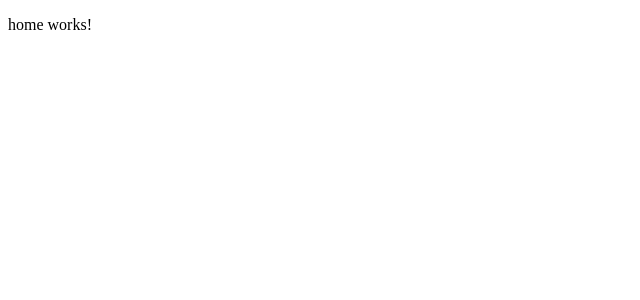
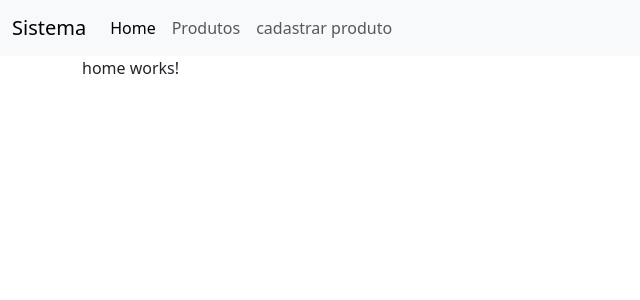
Before and after one commit to Danilosrr/JPs-minsait, an Angular app in the folder JPs_frontend/: page / in a window 1280 px wide. Shown: the top 300 px of the page, without its empty margins (0-640 px from the left). Built offline with nearby package versions, Linux system fonts and the light colour scheme.

Commit message:
header component updated

```diff
--- a/JPs_frontend/angular.json
+++ b/JPs_frontend/angular.json
@@ -25,9 +25,13 @@
               "src/assets"
             ],
             "styles": [
-              "src/styles.css"
+              "src/styles.css",
+              "node_modules/bootstrap/dist/css/bootstrap.min.css"
             ],
-            "scripts": []
+            "scripts": [
+              "node_modules/@popperjs/core/dist/umd/popper.min.js",
+              "node_modules/bootstrap/dist/js/bootstrap.min.js"
+            ]
           },
           "configurations": {
             "production": {
--- a/JPs_frontend/package.json
+++ b/JPs_frontend/package.json
@@ -18,6 +18,8 @@
     "@angular/platform-browser": "^16.2.0",
     "@angular/platform-browser-dynamic": "^16.2.0",
     "@angular/router": "^16.2.0",
+    "@popperjs/core": "^2.11.8",
+    "bootstrap": "^5.3.2",
     "rxjs": "~7.8.0",
     "tslib": "^2.3.0",
     "zone.js": "~0.13.0"
--- a/JPs_frontend/src/app/app.component.html
+++ b/JPs_frontend/src/app/app.component.html
@@ -1 +1,8 @@
-<router-outlet></router-outlet>
+<app-header></app-header>
+<div class="container">
+  <div class="row">
+    <div class="col">
+      <router-outlet></router-outlet>
+    </div>
+  </div>
+</div>
--- a/JPs_frontend/src/app/components/header/header.component.html
+++ b/JPs_frontend/src/app/components/header/header.component.html
@@ -1 +1,47 @@
-<p>header works!</p>
+<nav class="navbar navbar-expand-lg bg-body-tertiary">
+    <div class="container-fluid">
+      <a class="navbar-brand" routerLink="/">Sistema</a>
+      <button
+        class="navbar-toggler"
+        type="button"
+        data-bs-toggle="collapse"
+        data-bs-target="#navbarSupportedContent"
+        aria-controls="navbarSupportedContent"
+        aria-expanded="false"
+        aria-label="Toggle navigation"
+      >
+        <span class="navbar-toggler-icon"></span>
+      </button>
+      <div class="collapse navbar-collapse" id="navbarSupportedContent">
+        <ul class="navbar-nav me-auto mb-2 mb-lg-0">
+          <li class="nav-item">
+            <a
+              class="nav-link"
+              routerLink="/"
+              routerLinkActive="active"
+              [routerLinkActiveOptions]="{ exact: true }"
+              >Home</a
+            >
+          </li>
+          <li class="nav-item">
+            <a
+              class="nav-link"
+              routerLink="/produtos"
+              routerLinkActive="active"
+              [routerLinkActiveOptions]="{ exact: true }"
+              >Produtos</a
+            >
+          </li>
+          <li class="nav-item">
+            <a
+              class="nav-link"
+              routerLink="/produtos/cadastrar"
+              routerLinkActive="active"
+              [routerLinkActiveOptions]="{ exact: true }"
+              >cadastrar produto</a
+            >
+          </li>
+        </ul>
+      </div>
+    </div>
+  </nav>
--- a/JPs_frontend/src/app/components/header/header.component.ts
+++ b/JPs_frontend/src/app/components/header/header.component.ts
@@ -3,8 +3,7 @@ import { Component } from '@angular/core';
 @Component({
   selector: 'app-header',
   templateUrl: './header.component.html',
-  styleUrls: ['./header.component.css']
+  styleUrls: ['./header.component.css'],
 })
 export class HeaderComponent {
-
 }
```
Also changed, not shown: 1 other file (tests, documents, lock files or other folders).
